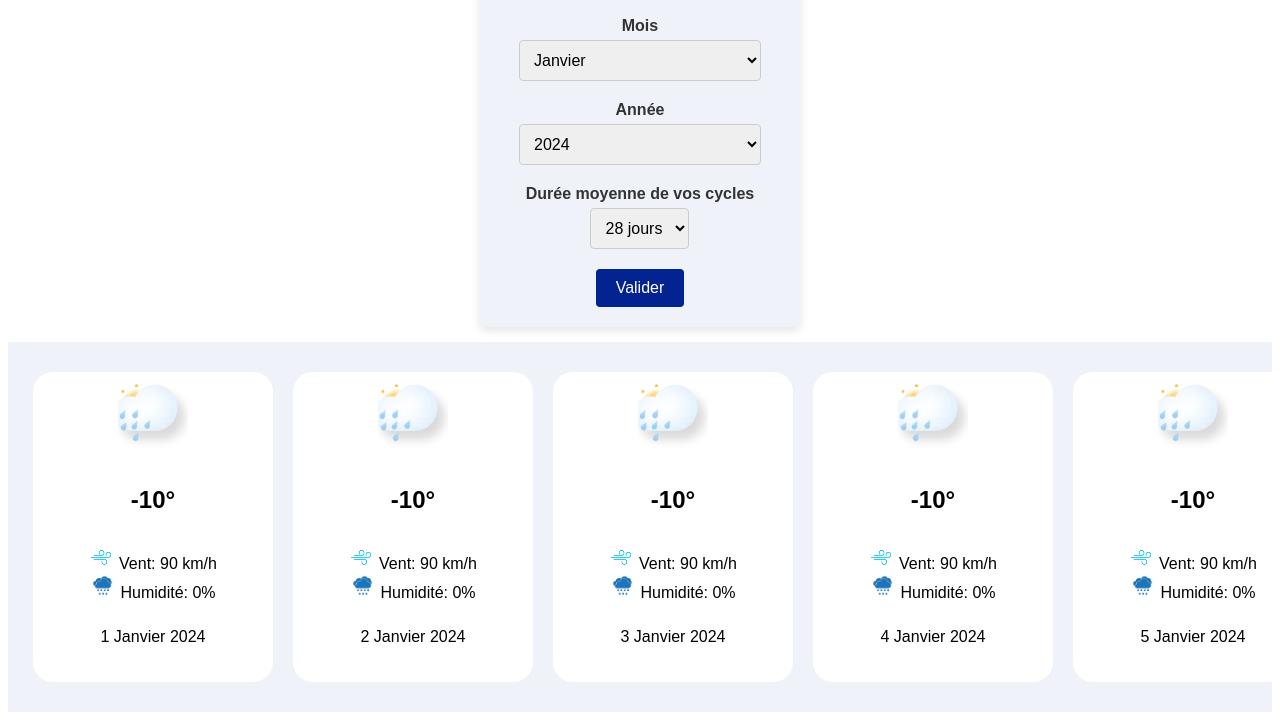
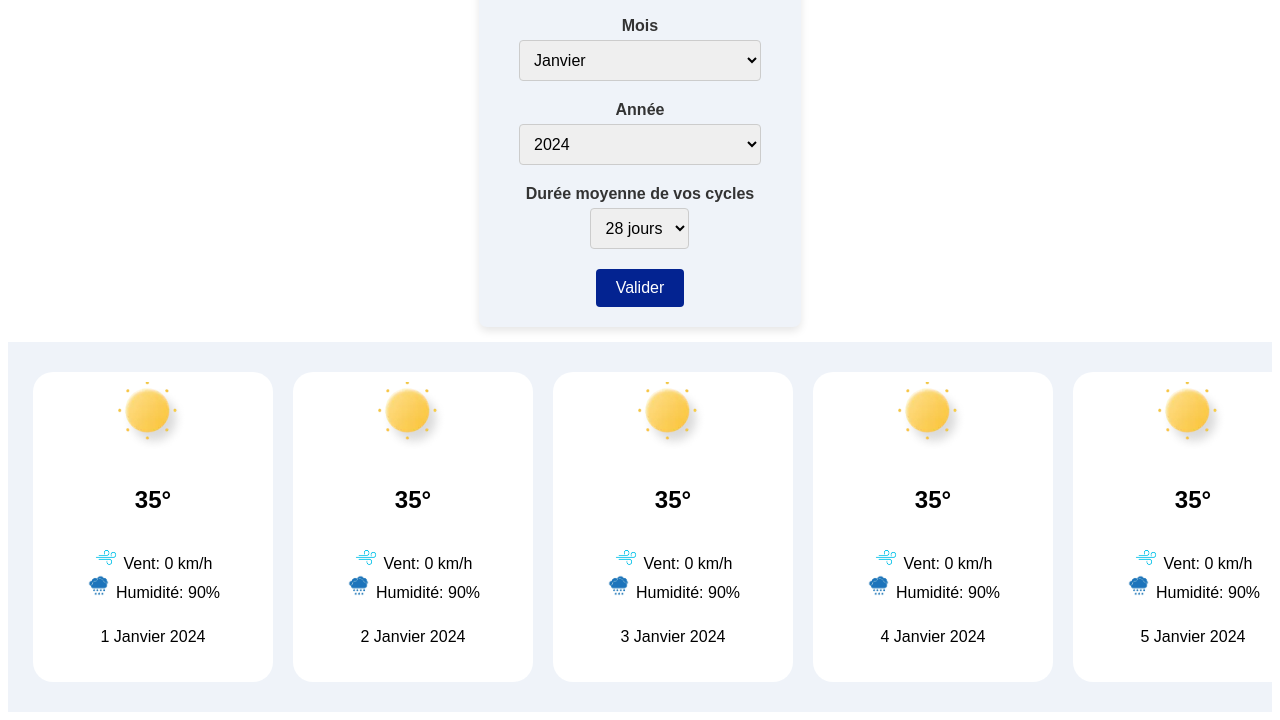
Before and after one commit to tchoifr/meteo-love, a plain HTML site: page index.html in a window 1280 px wide. Both pictures are taken after a click on the button "Valider". Shown: the part 163-883 px from the top of the page. Drawn offline with Linux system fonts and the light colour scheme.

Commit message:
loader et calcul

```diff
--- a/animation.css
+++ b/animation.css
@@ -9,13 +9,13 @@
   overflow: hidden;
   width: 100%;
   height: 100%;
-    position: fixed;
-    top: 0; left: 0;
+  position: absolute; /* Modifié pour être absolu à l'intérieur du conteneur */
+  top: 0;
+  left: 0;
   display: flex;
   align-items: center;
-    align-content: center;
   justify-content: center;
-    z-index: 100000;
+  z-index: 1000; /* Assurez-vous que le loader soit au-dessus du contenu */
 }
 
 .loader__element {
--- a/calcul.js
+++ b/calcul.js
@@ -65,13 +65,19 @@ document.addEventListener("DOMContentLoaded", function () {
       ).getDate();
 
       const ovulationDay = daysInMonth - 14; // Calculer le jour d'ovulation
-      const safeDays = [
-        ovulationDay - 1,
-        ovulationDay + 1,
-        ovulationDay + 2,
-        ovulationDay + 3,
-      ];
+      const riskDays = new Set();
 
+      // Période de fertilité : 5 jours avant l'ovulation et l'ovulation elle-même
+      for (let i = 0; i <= 5; i++) {
+        if (ovulationDay - i > 0) riskDays.add(ovulationDay - i);
+      }
+
+      // Jours de nidation : 6 jours après l'ovulation
+      for (let i = 1; i <= 6; i++) {
+        if (ovulationDay + i <= daysInMonth) riskDays.add(ovulationDay + i);
+      }
+
+      // Calcul des cartes
       for (let day = 1; day <= daysInMonth; day++) {
         const card = document.createElement("div");
         card.classList.add("card");
@@ -84,16 +90,16 @@ document.addEventListener("DOMContentLoaded", function () {
 
         let windSpeed, humidity;
 
-        if (safeDays.includes(day)) {
+        if (riskDays.has(day)) {
+          card.classList.add("card-risk");
+          img.src = "/assets/rain_small.webp";
+          windSpeed = "90 km/h"; // Vent élevé pour jours à risque
+          humidity = "0%"; // Humidité basse pour jours à risque
+        } else {
           card.classList.add("card-safe");
           img.src = "/assets/sun_small.webp";
           windSpeed = "0 km/h"; // Pas de vent pour jours sans risque
           humidity = "90%"; // Humidité élevée pour jours sans risque
-        } else {
-          card.classList.add("card-risk");
-          img.src = "/assets/rain_small.webp";
-          windSpeed = "90 km/h"; // Vent élevé pour jours à risque
-          humidity = "0%"; // Humidité basse pour jours à risque
         }
 
         imgBloc.appendChild(img);
@@ -105,7 +111,7 @@ document.addEventListener("DOMContentLoaded", function () {
         const h2 = document.createElement("h2");
         h2.classList.add("card-title");
 
-        h2.textContent = safeDays.includes(day) ? "35°" : "-10°"; // Température basée sur le risque
+        h2.textContent = riskDays.has(day) ? "-10°" : "35°"; // Température basée sur le risque
 
         h2Bloc.appendChild(h2);
         card.appendChild(h2Bloc);
--- a/index.html
+++ b/index.html
@@ -87,14 +87,12 @@
     </div>
 
     </div>
-
-    <div class="carousel-container" id="carousel-container">
-        <div id="loader" class="loader" style="display: none;">
-            <div class="loader__element"></div>
-            <div class="loader__element"></div>
-            <div class="loader__element"></div>
-          </div>
-    </div>
+    <div id="loader" class="loader" style="display: none;">
+        <span class="loader__element"></span>
+        <span class="loader__element"></span>
+        <span class="loader__element"></span>
+      </div>
+    <div class="carousel-container" id="carousel-container"></div>
 
 
 
```
Lines whose indentation alone changed are shown as unchanged.
